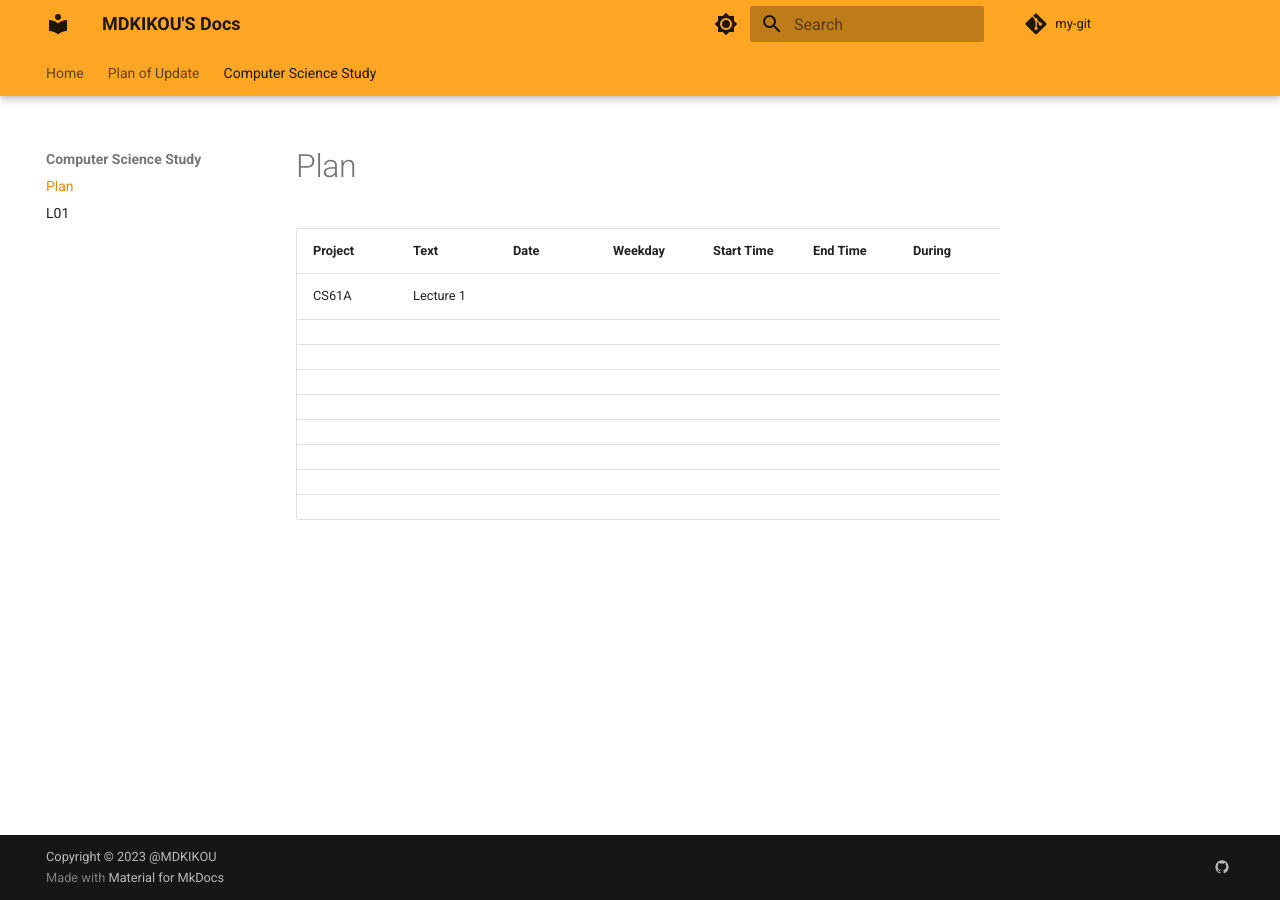
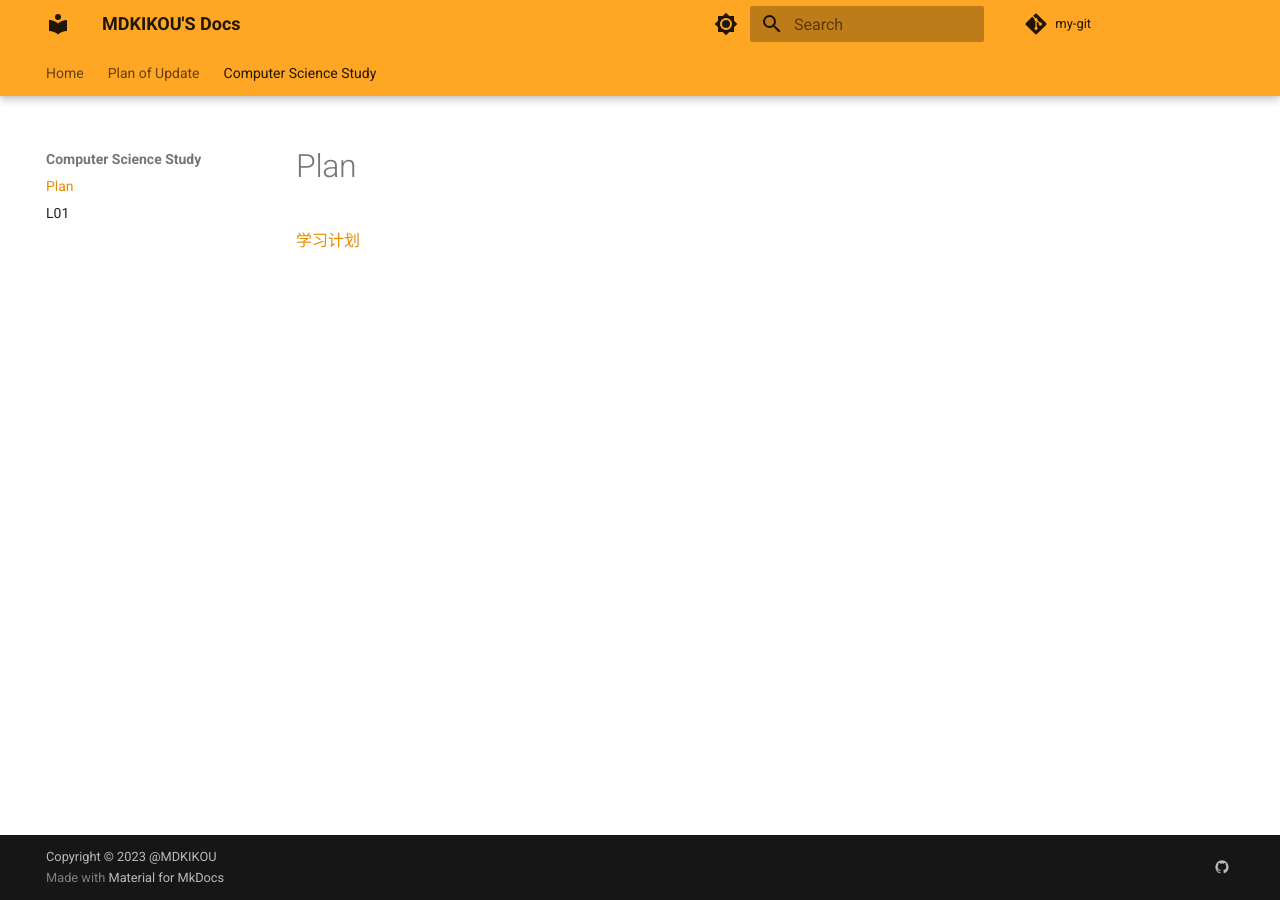
Before and after one commit to mdkikou/MK.MDKIKOU, an MkDocs documentation site: the page built from docs/Computer/CS61A/Plan.md, in a window 1280 px wide. Built offline with MkDocs 1.6.1 and Material for MkDocs 9.7.7, drawn with Linux system fonts in a browser that asks for light colours; comment, search, counter and statistics services are not loaded.

Commit message:
$ADDing intial documentation files、

```diff
--- a/docs/Computer/CS61A/Plan.md
+++ b/docs/Computer/CS61A/Plan.md
@@ -1,11 +1 @@
-| Project | Text      | Date | Weekday | Start Time | End Time | During | Description |
-| :------ | --------- | ---- | ------- | ---------- | -------- | ------ | ----------- |
-| CS61A   | Lecture 1 |      |         |            |          |        |             |
-|         |           |      |         |            |          |        |             |
-|         |           |      |         |            |          |        |             |
-|         |           |      |         |            |          |        |             |
-|         |           |      |         |            |          |        |             |
-|         |           |      |         |            |          |        |             |
-|         |           |      |         |            |          |        |             |
-|         |           |      |         |            |          |        |             |
-|         |           |      |         |            |          |        |             |
+[学习计划](https://nccgtbx7co.feishu.cn/sheets/YucisXCnmh5N6etbUMyc9raEnCd?from=from_copylink)
```
Also changed, not shown: docs/index.md (+1 -1 lines).
